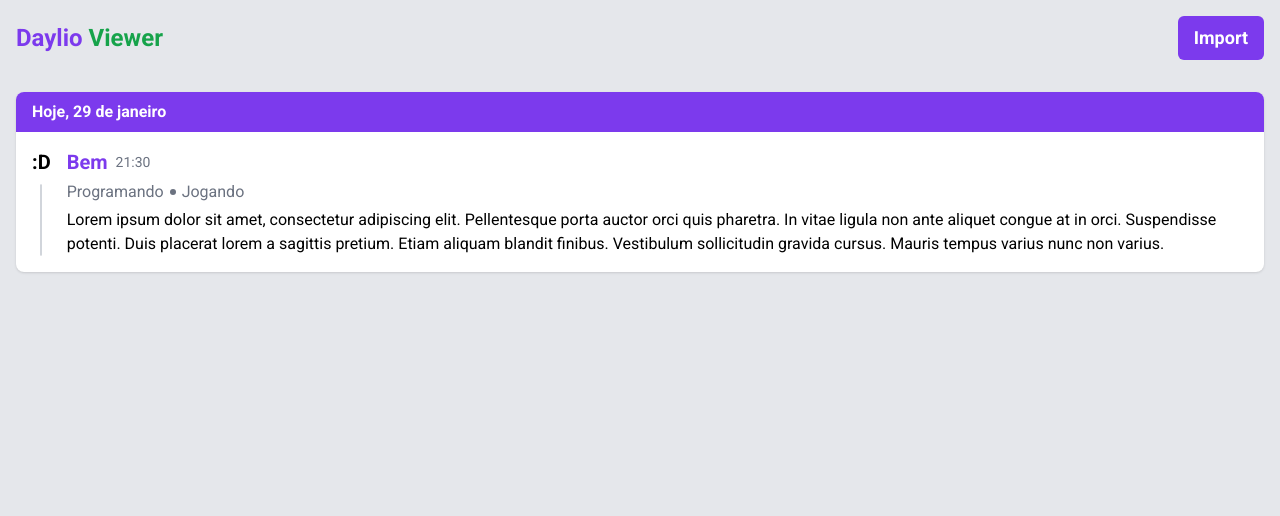
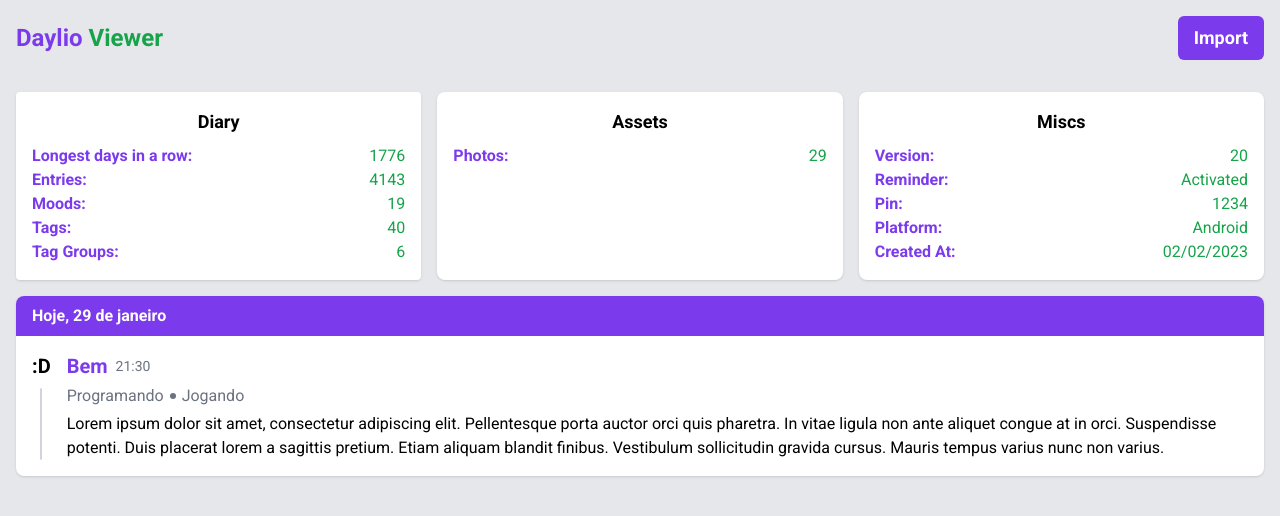
Before and after one commit to Lego4m/daylio-viewer, a React (Create React App) app: page / in a window 1280 px wide. Shown: the top 516 px of the page. Built offline with nearby package versions, Linux system fonts and the light colour scheme.

Commit message:
Add Information Sections

```diff
--- a/src/App.tsx
+++ b/src/App.tsx
@@ -16,7 +16,76 @@
         <ImportBackupButton onDatabase={setDatabase} />
       </header>
 
-      <ul className="mt-8 flex flex-col gap-4">
+      <main className="mt-8 flex flex-col gap-4 md:flex-row">
+        <section className="flex flex-1 flex-col rounded bg-white p-4 shadow">
+          <h1 className="mb-2 text-center text-lg font-bold">Diary</h1>
+
+          <p className="flex flex-row justify-between">
+            <strong className="text-violet-600">Longest days in a row:</strong>
+            <span className="text-green-600">1776</span>
+          </p>
+
+          <p className="flex flex-row justify-between">
+            <strong className="text-violet-600">Entries:</strong>
+            <span className="text-green-600">4143</span>
+          </p>
+
+          <p className="flex flex-row justify-between">
+            <strong className="text-violet-600">Moods:</strong>
+            <span className="text-green-600">19</span>
+          </p>
+
+          <p className="flex flex-row justify-between">
+            <strong className="text-violet-600">Tags:</strong>
+            <span className="text-green-600">40</span>
+          </p>
+
+          <p className="flex flex-row justify-between">
+            <strong className="text-violet-600">Tag Groups:</strong>
+            <span className="text-green-600">6</span>
+          </p>
+        </section>
+
+        <section className="flex flex-1 flex-col rounded-lg bg-white p-4 shadow">
+          <h1 className="mb-2 text-center text-lg font-bold">Assets</h1>
+
+          <p className="flex flex-row justify-between">
+            <strong className="text-violet-600">Photos:</strong>
+            <span className="text-green-600">29</span>
+          </p>
+        </section>
+
+        <section className="flex flex-1 flex-col rounded-lg bg-white p-4 shadow">
+          <h1 className="mb-2 text-center text-lg font-bold">Miscs</h1>
+
+          <p className="flex flex-row justify-between">
+            <strong className="text-violet-600">Version:</strong>
+            <span className="text-green-600">20</span>
+          </p>
+
+          <p className="flex flex-row justify-between">
+            <strong className="text-violet-600">Reminder:</strong>
+            <span className="text-green-600">Activated</span>
+          </p>
+
+          <p className="flex flex-row justify-between">
+            <strong className="text-violet-600">Pin:</strong>
+            <span className="text-green-600">1234</span>
+          </p>
+
+          <p className="flex flex-row justify-between">
+            <strong className="text-violet-600">Platform:</strong>
+            <span className="text-green-600">Android</span>
+          </p>
+
+          <p className="flex flex-row justify-between">
+            <strong className="text-violet-600">Created At:</strong>
+            <span className="text-green-600">02/02/2023</span>
+          </p>
+        </section>
+      </main>
+
+      <ul className="mt-4 flex flex-col gap-4">
         <li className="rounded-lg bg-white shadow">
           <header className="rounded-t-lg bg-violet-600 py-2 px-4">
             <h1 className="font-bold text-white">Hoje, 29 de janeiro</h1>
```
